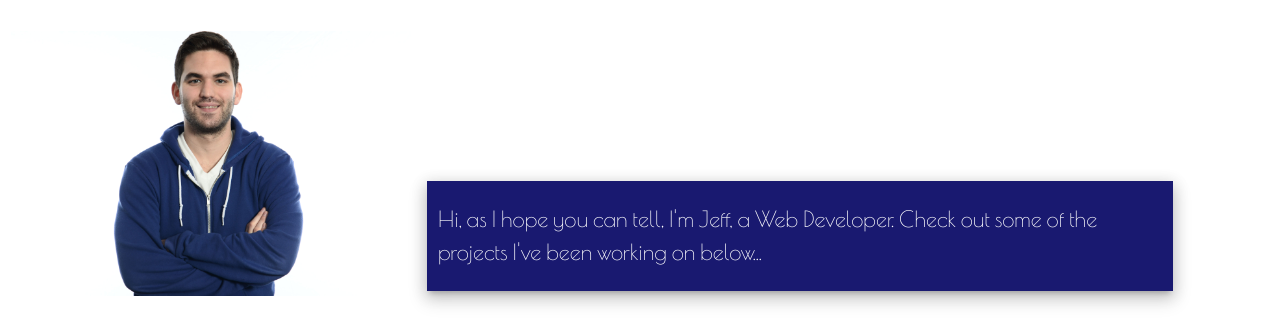
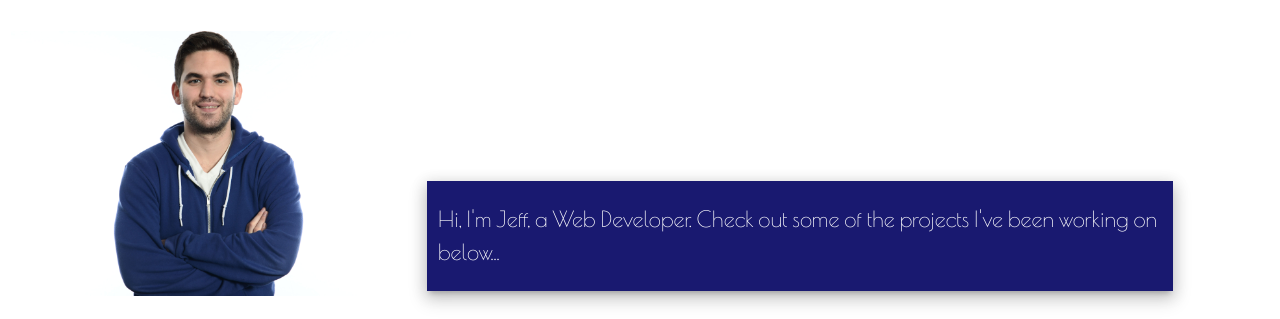
Before and after one commit to jmacks/mypage, a website: page my_page/public/index.html in a window 1280 px wide. Shown: the part 83-402 px from the top of the page. Drawn offline with nearby package versions, Linux system fonts and the light colour scheme.

Commit message:
changed intro text

```diff
--- a/my_page/public/index.html
+++ b/my_page/public/index.html
@@ -32,7 +32,7 @@
    </div>
    <div class="hide-on-small-only">
    <div id="aboutme" class="col s7 z-depth-3">
-     <p>Hi, as I hope you can tell, I'm Jeff, a Web Developer. Check out some of the projects I've been working on below...</p>
+     <p>Hi, I'm Jeff, a Web Developer. Check out some of the projects I've been working on below...</p>
    </div>
  </div>
  </div>
```
